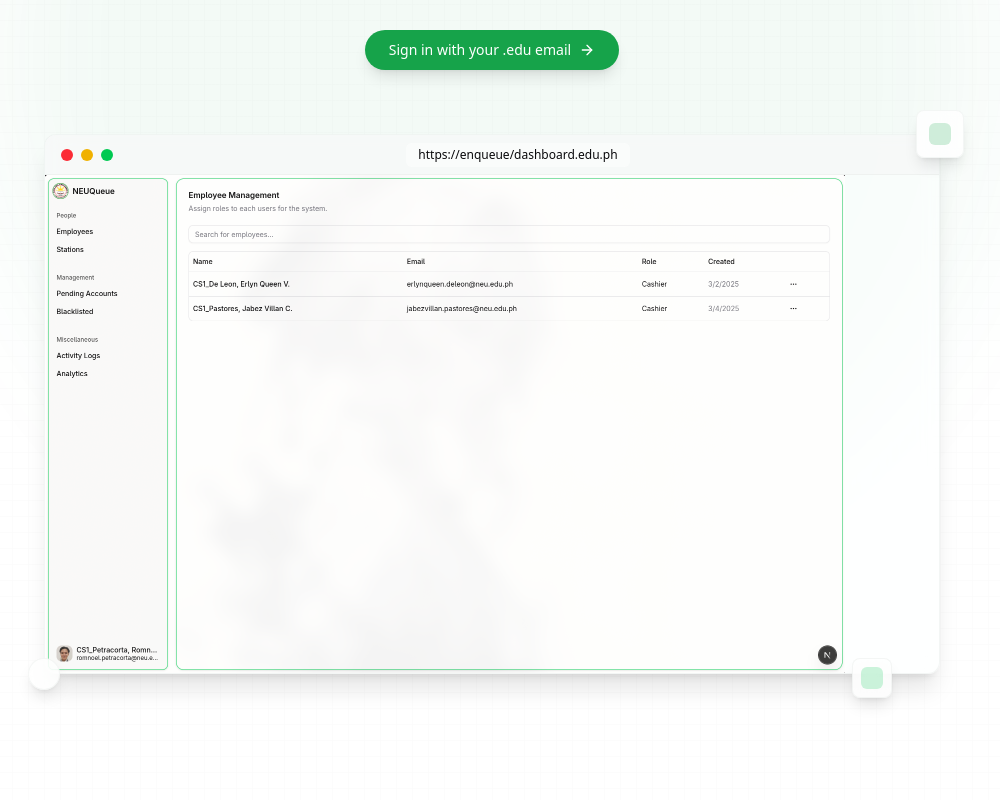
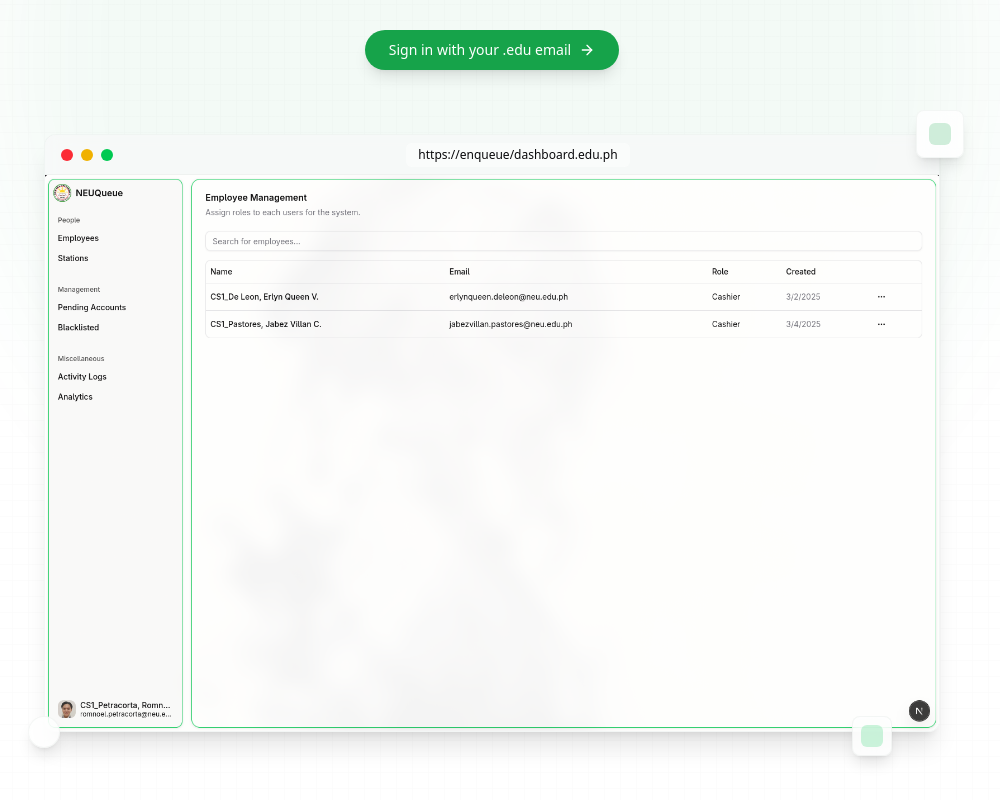
Before and after one commit to romnoelp/enqueue, a Next.js app: page / in a window 1280 px wide. Shown: the part 444-1244 px from the top of the page, without its empty margins (148-1148 px from the left). Built offline with nearby package versions, Linux system fonts and the light colour scheme.

Commit message:
Style (Hero): Resized hero image.

```diff
--- a/app/page.tsx
+++ b/app/page.tsx
@@ -103,8 +103,8 @@ export default function GradientHero() {
                 <Image
                   src={"/hero.png"}
                   alt="dashboard"
-                  width={800}
-                  height={600}
+                  width={1920}
+                  height={1080}
                 />
                 <div className="from-background absolute inset-0 bg-gradient-to-t to-transparent opacity-0"></div>
               </div>
```
